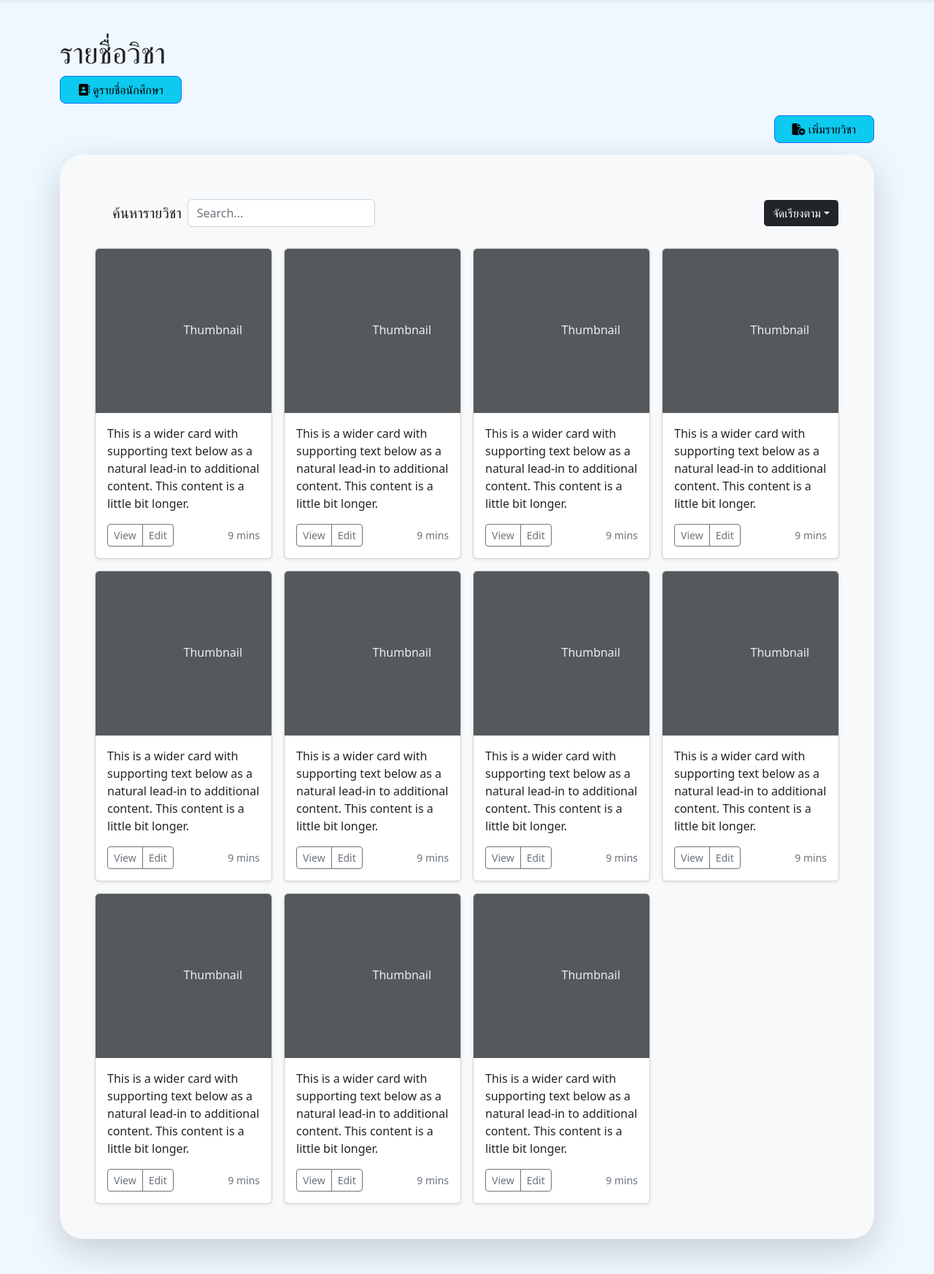
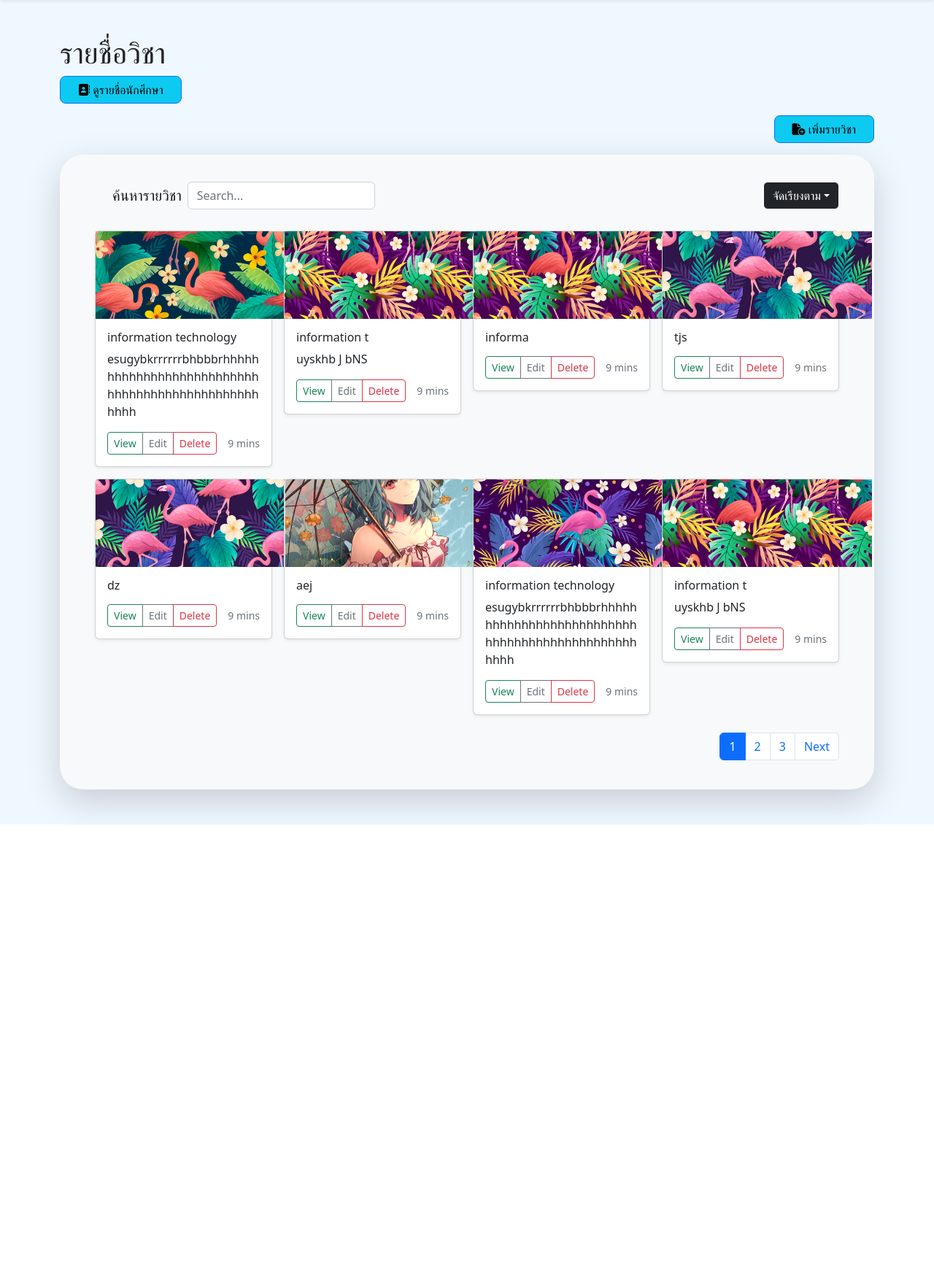
Before and after one commit to Vincentzo666/web_project, a PHP site: page /index.php in a window 1280 px wide. Shown: the part 48-1794 px from the top of the page at 73% size. After the commit the page ends 1178 px from the top, so only its background shows below. Run offline with PHP 8.4, Linux system fonts and the light colour scheme; the visitor is signed in with stand-in values (Sample User, id 1); data comes from the database, SQL or seed files in the repository; some libraries are stand-ins or nearby versions.

Commit message:
new db, list subject random img

```diff
--- a/php/function.php
+++ b/php/function.php
@@ -77,6 +77,87 @@ class lms{
 		}
 	}
 
+	public function pagination($table,$rows="*",$where = null,$page_rows=10){
+
+		$row=$this->select($table,'COUNT(id)');
+		$rows = $row[0]['COUNT(id)'];
+		$last = ceil($rows/$page_rows);
+
+		if($last < 1){
+			$last = 1;
+		}
+
+		$pagenum = 1;
+
+		if(isset($_GET['pn'])){
+			$pagenum = preg_replace('#[^0-9]#', '', $_GET['pn']);
+		}
+
+		if ($pagenum < 1) {
+			$pagenum = 1;
+		}
+		else if ($pagenum > $last) {
+			$pagenum = $last;
+		}
+
+		$limit = 'LIMIT ' .($pagenum - 1) * $page_rows .',' .$page_rows;
+		$sql="SELECT * from  $table $limit";
+		$result = $this->dbConnect->query($sql);
+
+		$paginationCtrls = '';
+
+		if($last != 1){
+
+			$paginationCtrls .= '<nav aria-label="Page navigation"><ul class="pagination">';
+
+			if ($pagenum > 1) {
+				$previous = $pagenum - 1;
+				$paginationCtrls .= '<li class="page-item"><a href="'.$_SERVER['PHP_SELF'].'?pn='.$previous.'" class="page-link">Previous</a></li>';
+
+				for($i = $pagenum-4; $i < $pagenum; $i++){
+					if($i > 0){
+						$paginationCtrls .= '<li class="page-item"><a href="'.$_SERVER['PHP_SELF'].'?pn='.$i.'" class="page-link">'.$i.'</a></li>';
+					}
+				}
+			}
+
+			$paginationCtrls .= '<li class="page-item"><a class="page-link active" aria-current="page">'.$pagenum.'</a></li>';
+
+			for($i = $pagenum+1; $i <= $last; $i++){
+				$paginationCtrls .= '<li class="page-item"><a href="'.$_SERVER['PHP_SELF'].'?pn='.$i.'" class="page-link">'.$i.'</a></li>';
+				if($i >= $pagenum+4){
+					break;
+				}
+			}
+
+			if ($pagenum != $last) {
+				$next = $pagenum + 1;
+				$paginationCtrls .= '<li class="page-item"><a href="'.$_SERVER['PHP_SELF'].'?pn='.$next.'" class="page-link">Next</a></li>';
+			}
+
+			$paginationCtrls .='</ul></nav>';
+		}
+
+		return array($result,$paginationCtrls);
+	}
+
+	public function getRandomImage(){
+
+		$dir_path = "image/bg_subject";
+		$files = scandir($dir_path);
+		$count = count($files);
+		if($count > 2){
+			$index = rand(2, ($count-1));
+			$filename = $files[$index];
+			return "image/bg_subject/".$filename;
+
+		} else {
+
+			$filename = $files[0];
+			return "image/bg_subject/".$filename;
+		}
+	}
+
 	public function __destruct(){
 		$this->dbConnect->close();
 	}
--- a/view/subject_list.php
+++ b/view/subject_list.php
@@ -9,7 +9,7 @@
             <a class="btn btn-info px-md-4 rounded-3 border-primary" href="?page=subject_add">
                 <i class="fa-solid fa-file-circle-plus"></i>&nbsp;เพิ่มรายวิชา</a>
         </div>
-        <div class="p-3 p-md-5 bg-light rounded-5 shadow-lg">
+        <div class="px-5 py-4 bg-light rounded-5 shadow-lg">
             <div class="navbar mb-3">
                 <div class="navbar-brand d-flex align-items-center ms-4">
                     <label for="search">ค้นหารายวิชา</label>
@@ -26,25 +26,23 @@
                 </div>
             </div>
             <div class=" row row-cols-1 row-cols-sm-2 row-cols-md-4 g-3">
-                <?php for($i=0;$i<11;$i++){ ?>
+                <?php
+                $subject_page = $lms->pagination('subject','*',"id_teacher='$id_teacher'",8);
+                foreach($subject_page[0] as $subject_list){
+                    if($subject_list['image']!=''){$img_sj="upload/img_subject/".$subject_list['image'];
+                    }else{$img_sj = $lms->getRandomImage();}
+                ?>
                 <div class="col">
                     <div class="card shadow-sm">
-                        <svg class="bd-placeholder-img card-img-top" width="100%" height="225"
-                            xmlns="http://www.w3.org/2000/svg" role="img" aria-label="Placeholder: Thumbnail"
-                            preserveAspectRatio="xMidYMid slice" focusable="false">
-                            <title>Placeholder</title>
-                            <rect width="100%" height="100%" fill="#55595c"></rect><text x="50%" y="50%" fill="#eceeef"
-                                dy=".3em">Thumbnail</text>
-                        </svg>
-
+                        <img src="<?= $img_sj?>" style="width: 287px; height: 120px; object-fit: cover;">
                         <div class="card-body">
-                            <p class="card-text">This is a wider card with supporting text below as a natural
-                                lead-in to
-                                additional content. This content is a little bit longer.</p>
-                            <div class="d-flex justify-content-between align-items-center">
+                            <h6 class="card-text"><?= $subject_list['name'];?></h6>
+                            <p><?= $subject_list['detail'];?></p>
+                            <div class=" d-flex justify-content-between align-items-center">
                                 <div class="btn-group">
-                                    <button type="button" class="btn btn-sm btn-outline-secondary">View</button>
+                                    <button type="button" class="btn btn-sm btn-outline-success">View</button>
                                     <button type="button" class="btn btn-sm btn-outline-secondary">Edit</button>
+                                    <button type="button" class="btn btn-sm btn-outline-danger">Delete</button>
                                 </div>
                                 <small class="text-muted">9 mins</small>
                             </div>
@@ -53,6 +51,9 @@
                 </div>
                 <?php } ?>
             </div>
+            <div class="col-12 pt-4 d-flex justify-content-end">
+                <?php echo $subject_page[1];?>
+            </div>
         </div>
     </div>
 </div>
```
Also changed, not shown: database/project (1).sql (+50 -11 lines).
